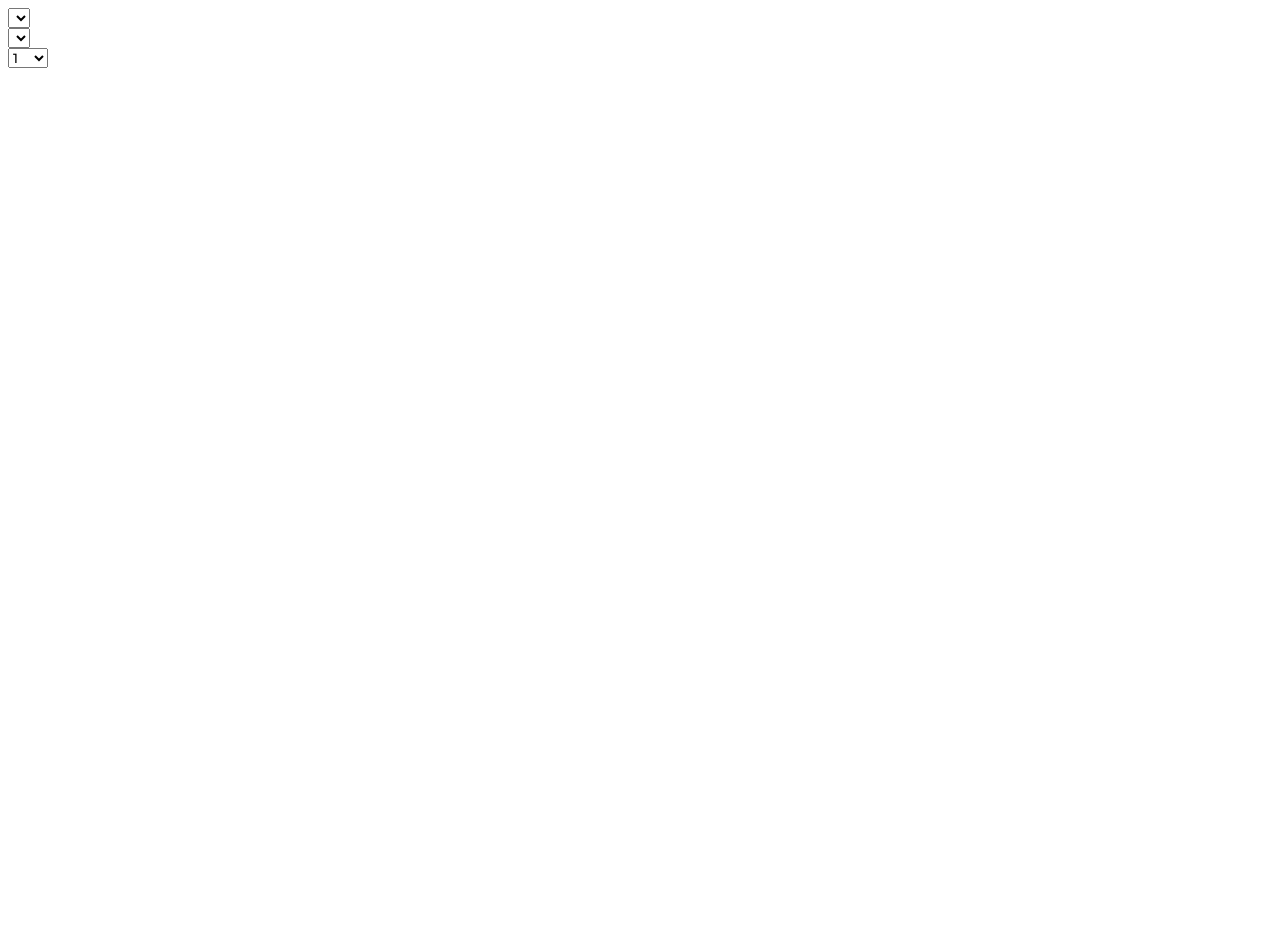
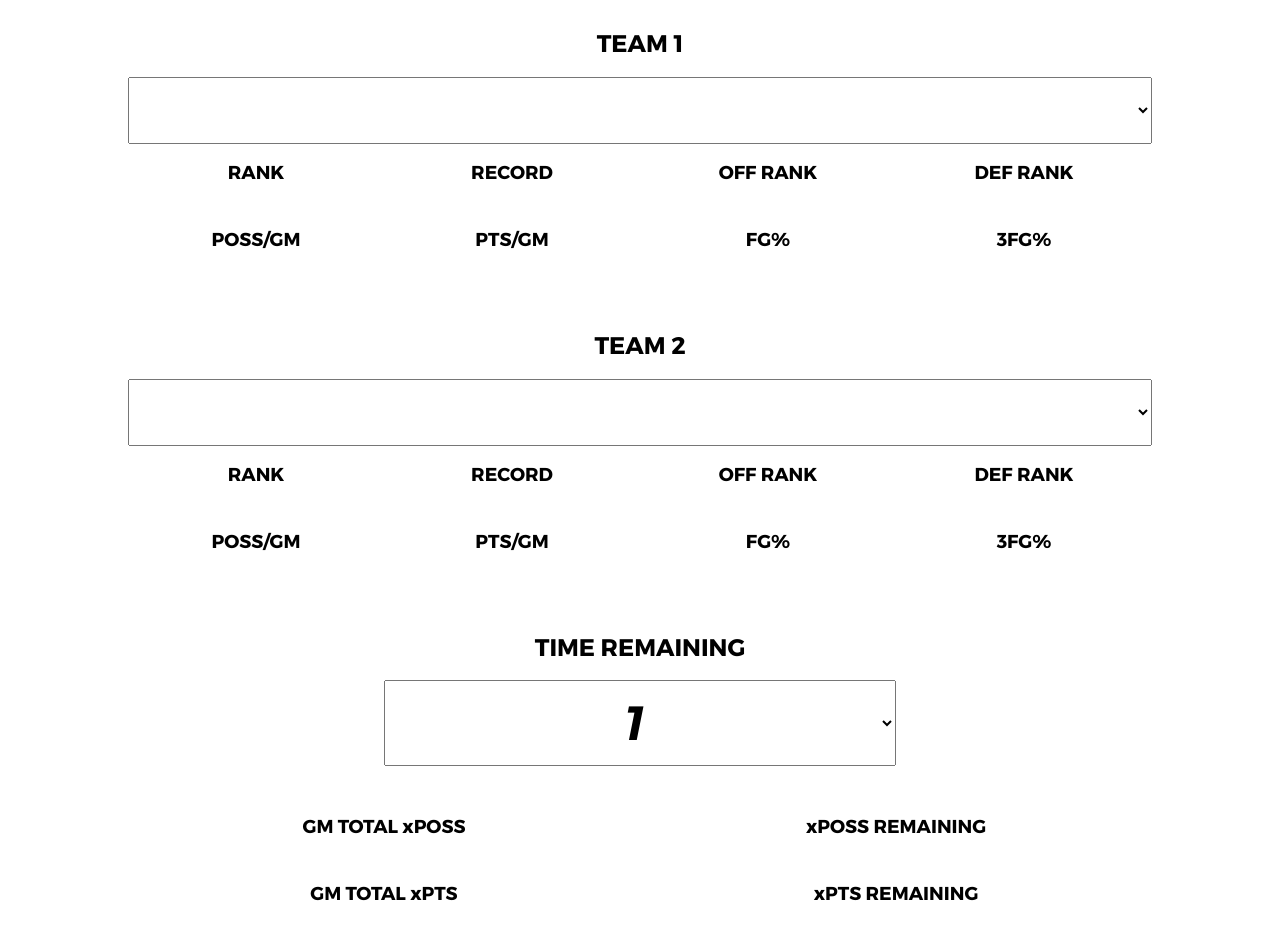
Before and after one commit to drakefontana/cbb-live-ou_UI, a website: page public/index.html in a window 1280 px wide. Before the commit the page ends 800 px from the top, so only its background shows below. Drawn offline with nearby package versions, Linux system fonts and the light colour scheme; no server answers.

Commit message:
Wireframe-Formatting
LoFi Wireframe UI

```diff
--- a/public/css/styles.css
+++ b/public/css/styles.css
@@ -164,3 +164,108 @@ html,
 * {
     font-family: "Mont";
 }
+
+#main-content {
+    display: flex;
+    flex-direction: column;
+    align-items: center;
+}
+
+#team1-container {
+    width: 80vw;
+    display: flex;
+    flex-direction: column;
+    justify-content: center;
+    margin-bottom: 4vh;
+}
+
+.team-head, .time-head {
+    display: flex;
+    justify-content: center;
+}
+
+#team1-detail-cont, #team2-detail-cont, #output-detail-cont {
+    display: flex;
+    flex-direction: row;
+    flex-wrap: wrap;
+    justify-content: center;
+}
+
+#team1-detail-cont span, #team2-detail-cont span {
+    width: 25%;
+    display: flex;
+    flex-direction: column;
+    justify-content: center;
+    align-items: center;
+}
+
+#output-detail-cont span {
+    width: 50%;
+    display: flex;
+    flex-direction: column;
+    justify-content: center;
+    align-items: center;
+}
+
+#team1-detail-cont span h3, #team2-detail-cont span h3, #output-detail-cont span h3 {
+    margin-top: 2vh;
+    margin-bottom: .5vh;
+}
+
+#team2-container {
+    width: 80vw;
+    display: flex;
+    flex-direction: column;
+    justify-content: center;
+    margin-bottom: 4vh;
+}
+
+#time-remaining-container {
+    width: 40vw;
+    display: flex;
+    flex-direction: column;
+    justify-content: center;
+    margin-bottom: 4vh;
+}
+
+#output-container {
+    width: 80vw;
+    display: flex;
+    flex-direction: column;
+    justify-content: center;
+}
+
+.h2 {
+    font-size: 1em;
+    font-weight: 900;
+    font-style: normal;
+}
+
+.h3 {
+    font-weight: 400;
+    font-style: normal;
+}
+
+.team-select {
+    font-size: 2em;
+    font-weight: 700;
+    font-style: italic;
+    text-align: center;
+    padding: 1.5vh;
+}
+
+.time-select {
+    font-size: 3em;
+    font-weight: 700;
+    font-style: italic;
+    text-align: center;
+    padding: 1.5vh;
+}
+
+.team-detail, .output-detail {
+    font-size: 1.33em;
+    font-weight: 600;
+    font-style: italic;
+    margin-top: 1vh;
+    margin-bottom: 2vh;
+}
--- a/public/index.html
+++ b/public/index.html
@@ -66,49 +66,124 @@
     <title>College Basketball Live Over/Under Calculator</title>
 </head>
 <body>
+    <div id="main-content">
         <!-- Team 1 Selection -->
         <div id="team1-container">
-        <div id="team1-head" class="team-head"></div>
+            <div id="team1-head" class="team-head">
+                <h2>TEAM 1</h2>
+            </div>
             <select id="team1-select" class="team-select"></select>
+            <div id="team1-detail-cont">
+                <span>
+                    <h3>RANK</h3>
                     <div id="team1-rank" class="team-detail"></div>
+                </span>
+                <span>
+                    <h3>RECORD</h3>
                     <div id="team1-rec" class="team-detail"></div>
+                </span>
+                <span>
+                    <h3>OFF RANK</h3>
                     <div id="team1-offRank" class="team-detail"></div>
+                </span>
+                <span>
+                    <h3>DEF RANK</h3>
                     <div id="team1-defRank" class="team-detail"></div>
+                </span>
+                <span>
+                    <h3>POSS/GM</h3>
                     <div id="team1-possGm" class="team-detail"></div>
+                </span>
+                <span>
+                    <h3>PTS/GM</h3>
                     <div id="team1-ptsGm" class="team-detail"></div>
+                </span>
+                <span>
+                    <h3>FG%</h3>
                     <div id="team1-fgPer" class="team-detail"></div>
+                </span>
+                <span>
+                    <h3>3FG%</h3>
                     <div id="team1-threePer" class="team-detail"></div>
+                </span>
+            </div>
         </div>
 
         <!-- Team 2 Selection -->
         <div id="team2-container">
-        <div id="team2-head" class="team-head"></div>
+            <div id="team2-head" class="team-head">
+                <h2>TEAM 2</h2>
+            </div>
             <select id="team2-select" class="team-select"></select>
+            <div id="team2-detail-cont">
+                <span>
+                    <h3>RANK</h3>
                     <div id="team2-rank" class="team-detail"></div>
+                </span>
+                <span>
+                    <h3>RECORD</h3>
                     <div id="team2-rec" class="team-detail"></div>
+                </span>
+                <span>
+                    <h3>OFF RANK</h3>
                     <div id="team2-offRank" class="team-detail"></div>
+                </span>
+                <span>
+                    <h3>DEF RANK</h3>
                     <div id="team2-defRank" class="team-detail"></div>
+                </span>
+                <span>
+                    <h3>POSS/GM</h3>
                     <div id="team2-possGm" class="team-detail"></div>
+                </span>
+                <span>
+                    <h3>PTS/GM</h3>
                     <div id="team2-ptsGm" class="team-detail"></div>
+                </span>
+                <span>
+                    <h3>FG%</h3>
                     <div id="team2-fgPer" class="team-detail"></div>
+                </span>
+                <span>
+                    <h3>3FG%</h3>
                     <div id="team2-threePer" class="team-detail"></div>
+                </span>
+            </div>
         </div>
 
         <!-- Time Remaining Input -->
         <div id="time-remaining-container">
-        <div id="time-head" class="time-head"></div>
+            <div id="time-head" class="time-head">
+                <h2>TIME REMAINING</h2>
+            </div>
             <select id="time-remaining-select" class="time-select"></select>
         </div>
 
         <!-- Output Calculations -->
         <div id="output-container">
+            <div id="output-detail-cont">
+                <span>
+                    <h3>GM TOTAL xPOSS</h3>
                     <div id="output-gm-total-xposs" class="output-detail"></div>
+                </span>
+                <span>
+                    <h3>xPOSS REMAINING</h3>
                     <div id="output-xposs-remaining" class="output-detail"></div>
+                </span>
+                <span>
+                    <h3>GM TOTAL xPTS</h3>
                     <div id="output-gm-total-xpts" class="output-detail"></div>
+                </span>
+                <span>
+                    <h3>xPTS REMAINING</h3>
                     <div id="output-xpts-remaining" class="output-detail"></div>
+                </span>
+            </div>
+        </div>
     </div>
 
     <!-- Scripts -->
     <script src="/js/app.js" type="module"></script>
+    </div>
 </body>
 </html>
```
Lines whose indentation alone changed are shown as unchanged.
